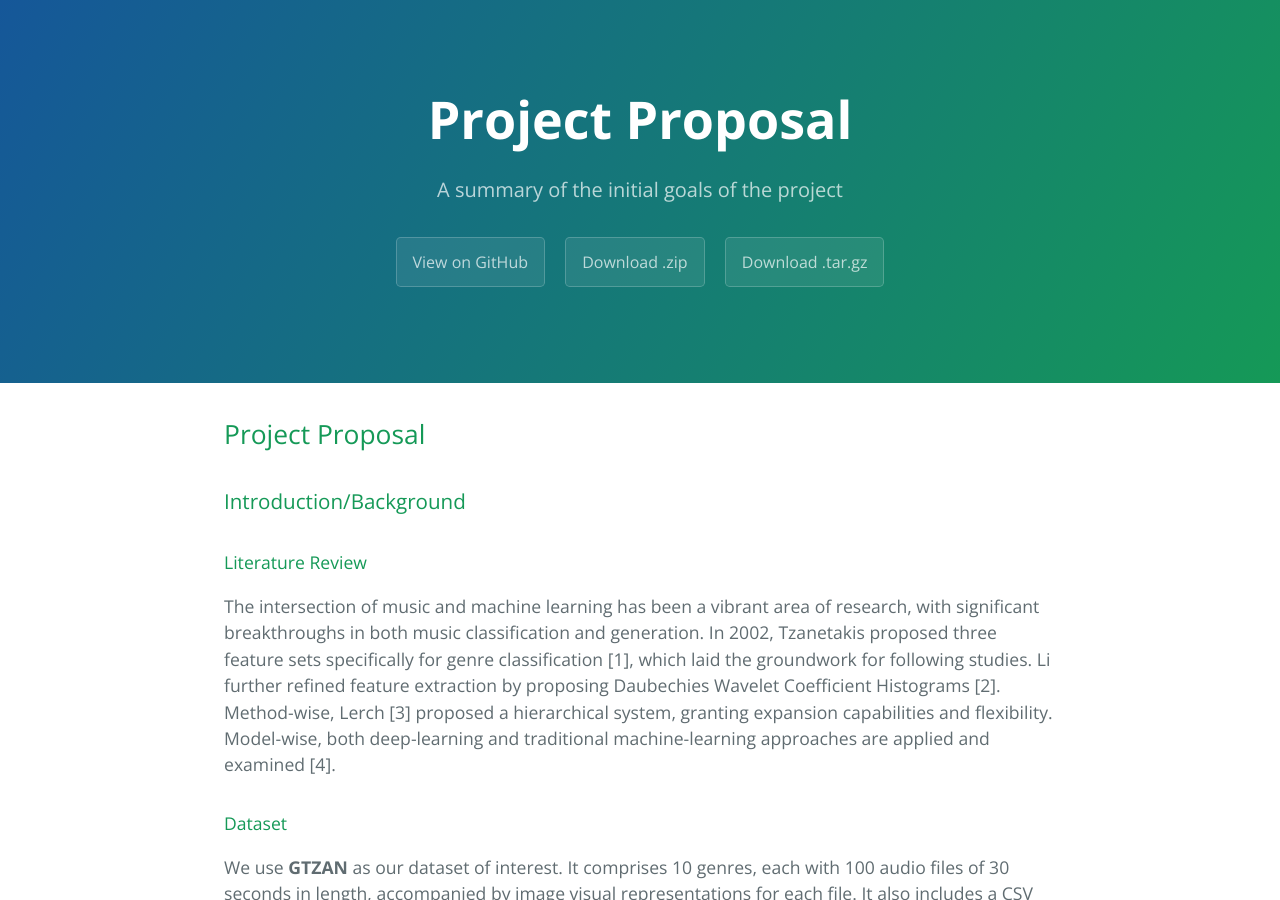
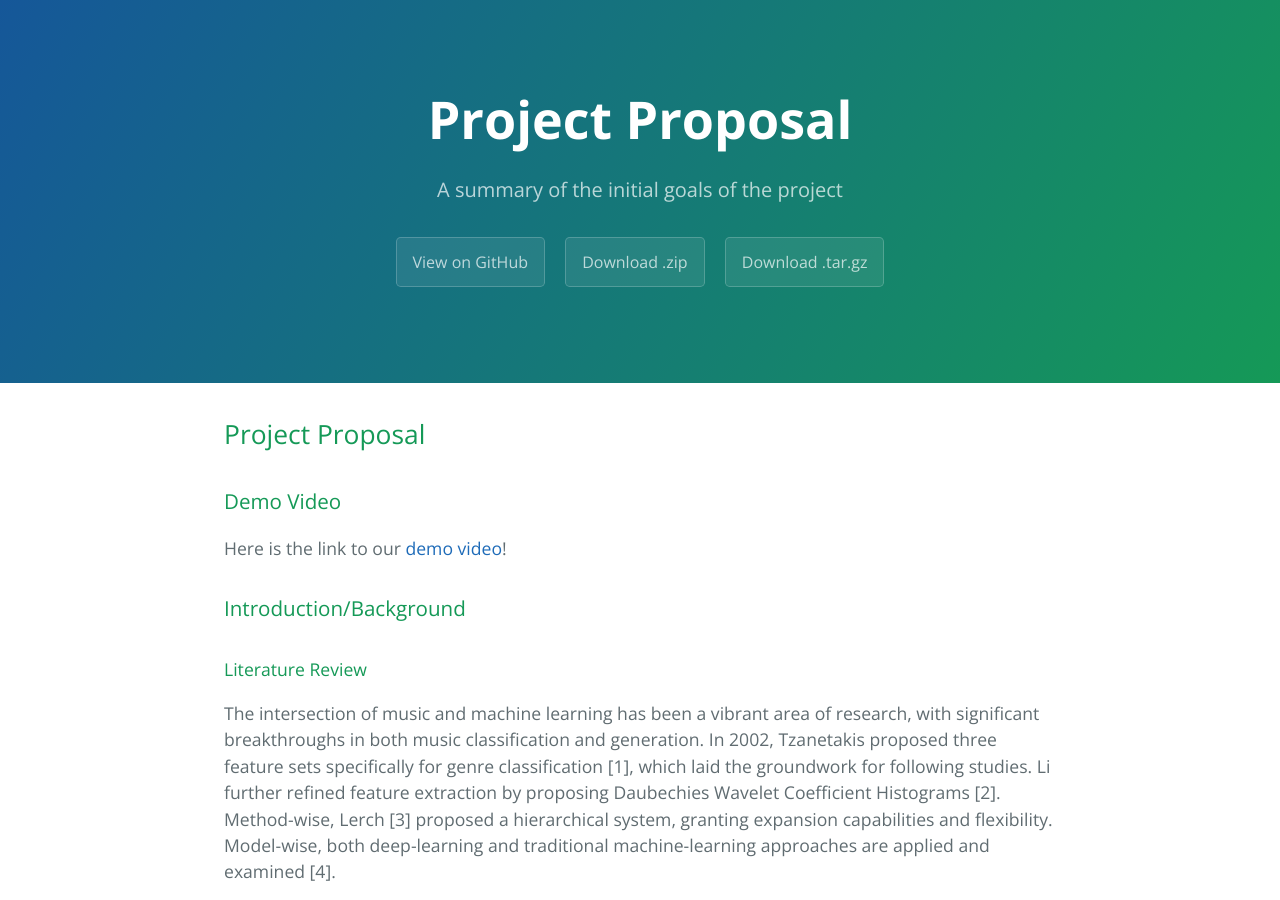
Before and after one commit to qzheng75/CS4641-Project, a Jekyll site: the page built from project_proposal.md, in a window 1280 px wide and 900 px high. Built offline with Jekyll 4.4.1, drawn with Linux system fonts in a browser that asks for light colours.

Commit message:
Add link to video

```diff
--- a/project_proposal.md
+++ b/project_proposal.md
@@ -5,6 +5,9 @@
 ---
 
 ## Project Proposal
+
+### Demo Video
+Here is the link to our [demo video](https://youtu.be/bam3MmC0Zl4)!
 
 ### Introduction/Background
 
```
